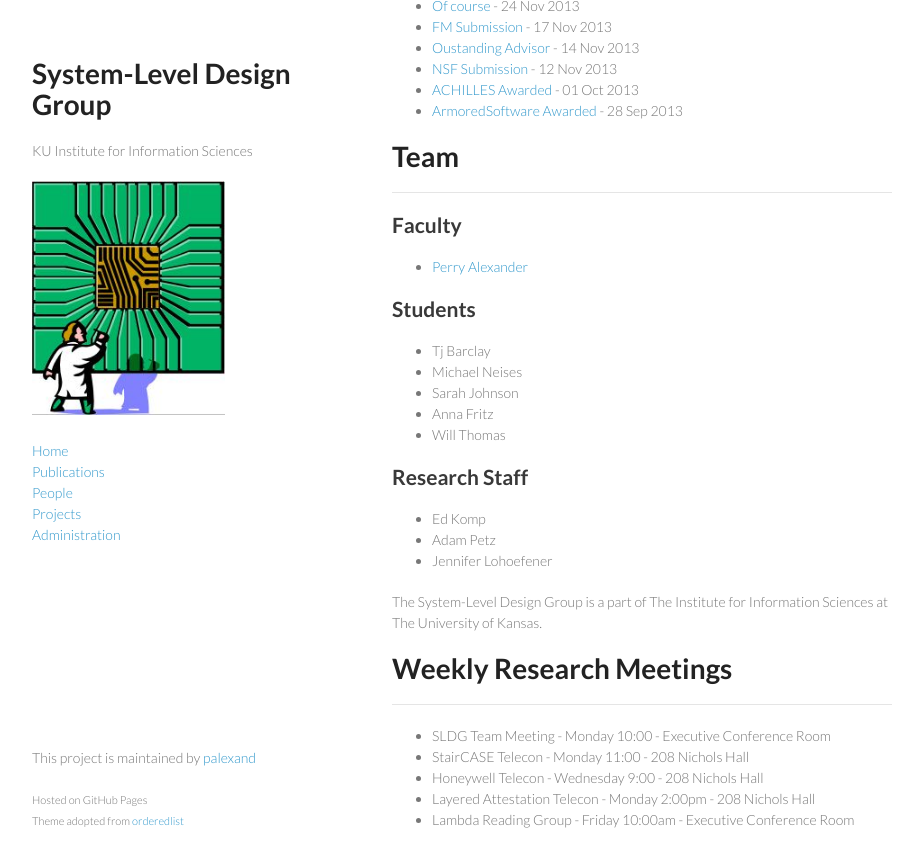
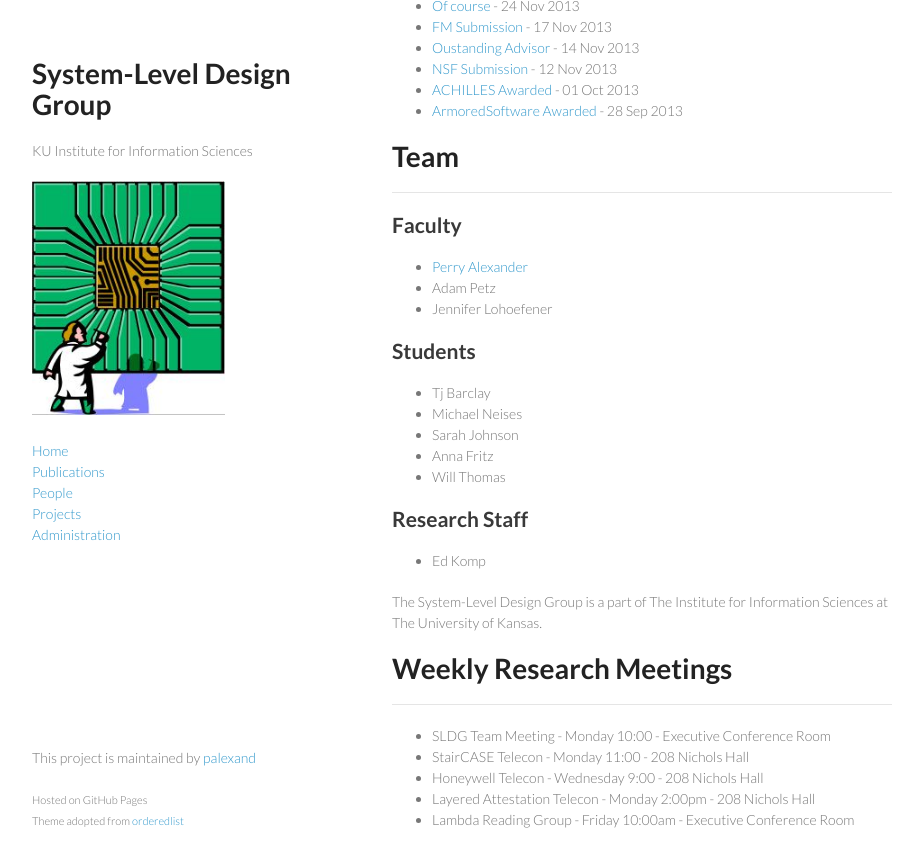
Before and after one commit to ku-sldg/ku-sldg.github.io, a Jekyll site: the page built from index.md, in a window 1280 px wide and 900 px high, scrolled down 575 px. Shown: the top 867 px of the window, without its empty margins (178-1101 px from the left). Built offline with Jekyll 4.4.1, drawn with Linux system fonts in a browser that asks for light colours; part of the change alters nothing that is shown.

Commit message:
updaing Jeni & Adam

```diff
--- a/_data/people.yml
+++ b/_data/people.yml
@@ -10,11 +10,11 @@
 
 - name: Adam Petz
   description: Research Assistant Professor
-  role: staff
+  role: faculty
 
 - name: Jennifer Lohoefener
   description: Research Assistant Professor
-  role: staff
+  role: faculty
 
 - name: Tj Barclay
   description: Verified Coq to CakeML Synthesis
```
